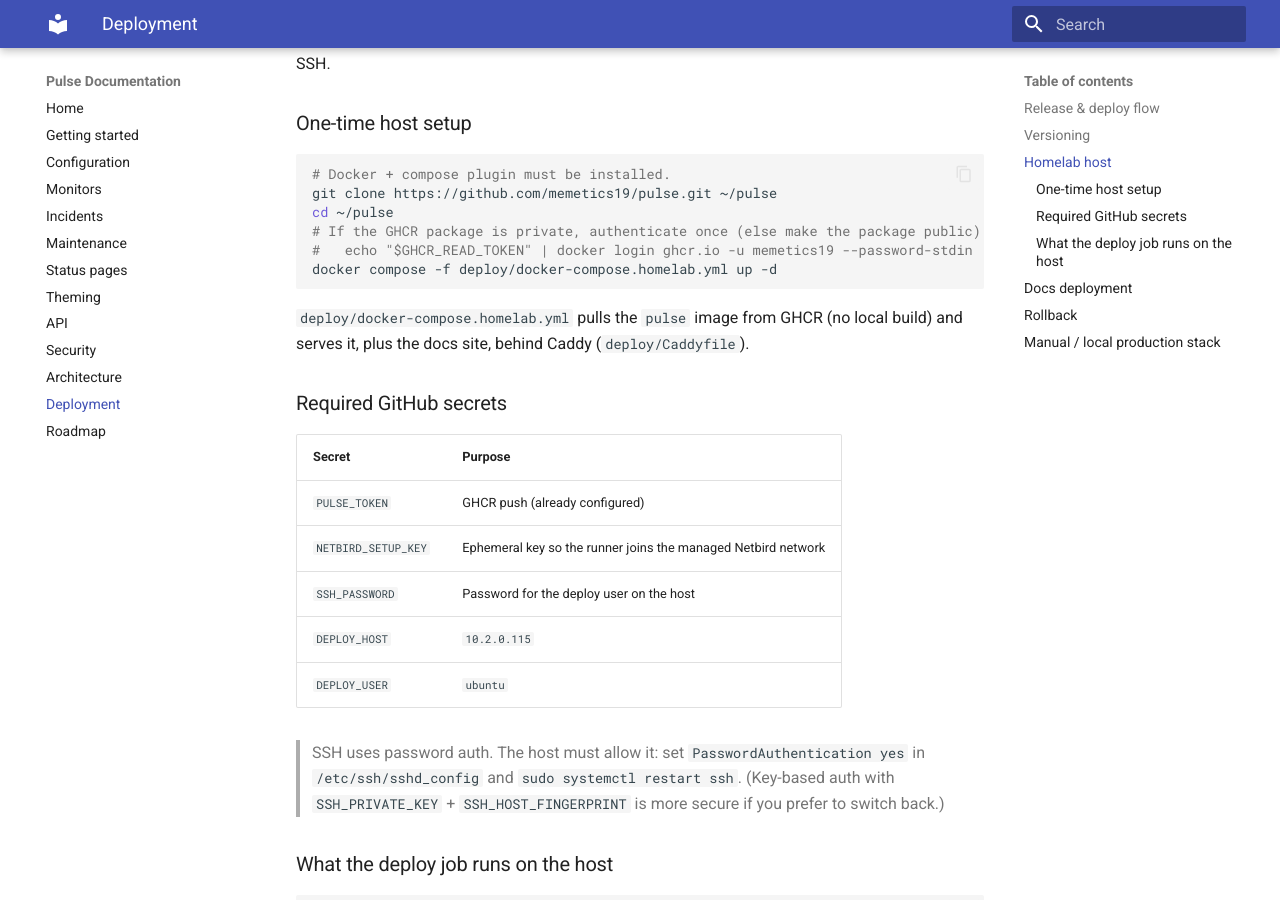
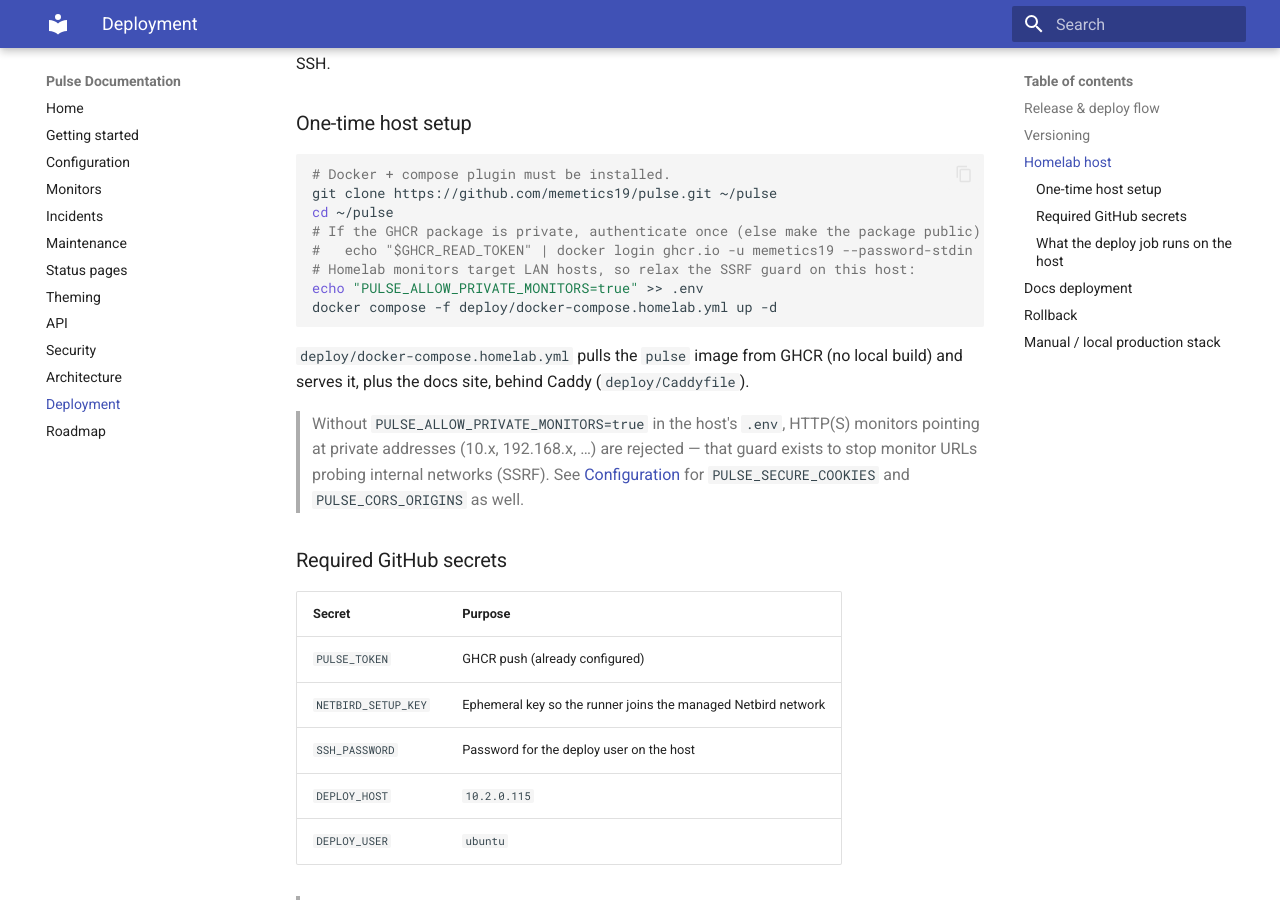
Before and after one commit to memetics19/pulse, an MkDocs documentation site: the page built from docs/deployment.md, in a window 1280 px wide and 900 px high, scrolled down 949 px. Built offline with MkDocs 1.6.1 and Material for MkDocs 9.7.7, drawn with Linux system fonts in a browser that asks for light colours.

Commit message:
fix(deploy): pass security env vars through compose files
PULSE_SECURE_COOKIES and PULSE_ALLOW_PRIVATE_MONITORS must reach the container; homelab hosts monitoring LAN targets need the latter set to true.

````diff
--- a/docker-compose.yml
+++ b/docker-compose.yml
@@ -13,6 +13,10 @@
       # Optional notification channels. Leave unset to disable.
       RESEND_API_KEY: ${RESEND_API_KEY:-}
       SLACK_WEBHOOK_URL: ${SLACK_WEBHOOK_URL:-}
+      # Mark session cookies Secure when serving over HTTPS.
+      PULSE_SECURE_COOKIES: ${PULSE_SECURE_COOKIES:-false}
+      # Set to "true" to let monitors target private/LAN addresses (homelab).
+      PULSE_ALLOW_PRIVATE_MONITORS: ${PULSE_ALLOW_PRIVATE_MONITORS:-false}
     volumes:
       - pulse_data:/data
     restart: unless-stopped
--- a/docs/deployment.md
+++ b/docs/deployment.md
@@ -47,11 +47,19 @@
 cd ~/pulse
 # If the GHCR package is private, authenticate once (else make the package public):
 #   echo "$GHCR_READ_TOKEN" | docker login ghcr.io -u memetics19 --password-stdin
+# Homelab monitors target LAN hosts, so relax the SSRF guard on this host:
+echo "PULSE_ALLOW_PRIVATE_MONITORS=true" >> .env
 docker compose -f deploy/docker-compose.homelab.yml up -d
 ```
 
 `deploy/docker-compose.homelab.yml` pulls the `pulse` image from GHCR (no local
 build) and serves it, plus the docs site, behind Caddy (`deploy/Caddyfile`).
+
+> Without `PULSE_ALLOW_PRIVATE_MONITORS=true` in the host's `.env`, HTTP(S)
+> monitors pointing at private addresses (10.x, 192.168.x, …) are rejected —
+> that guard exists to stop monitor URLs probing internal networks (SSRF).
+> See [Configuration](configuration.md) for `PULSE_SECURE_COOKIES` and
+> `PULSE_CORS_ORIGINS` as well.
 
 ### Required GitHub secrets
 
````
Also changed, not shown: 2 other files.
